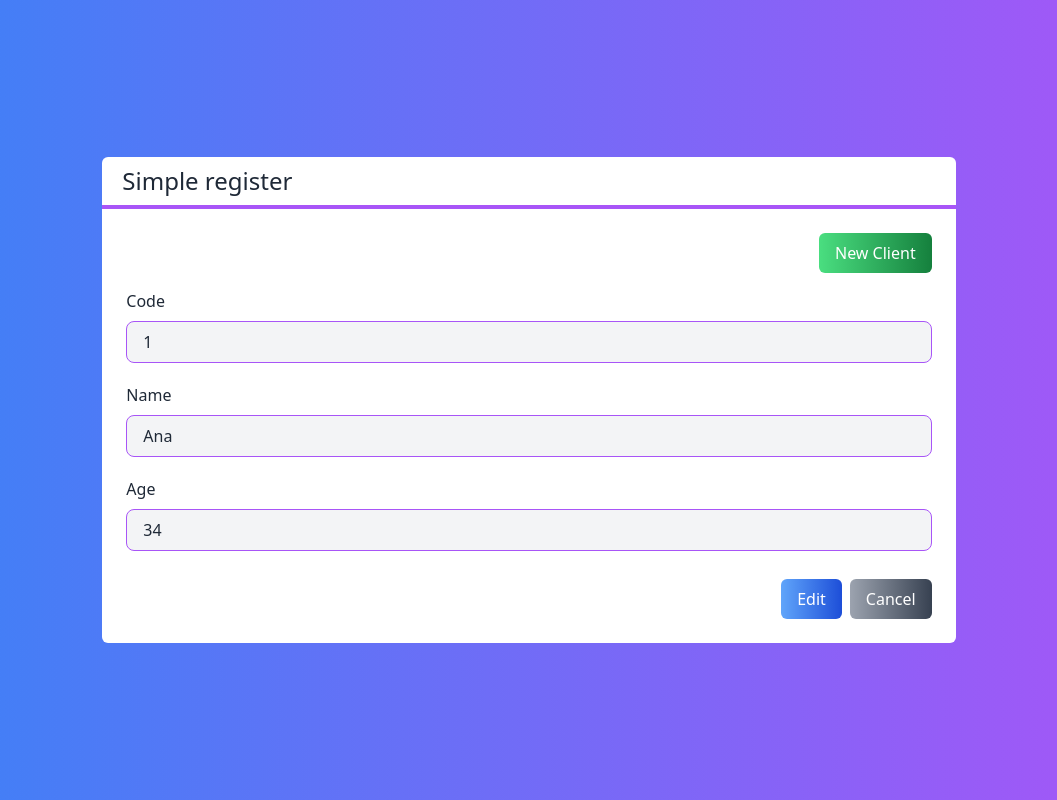
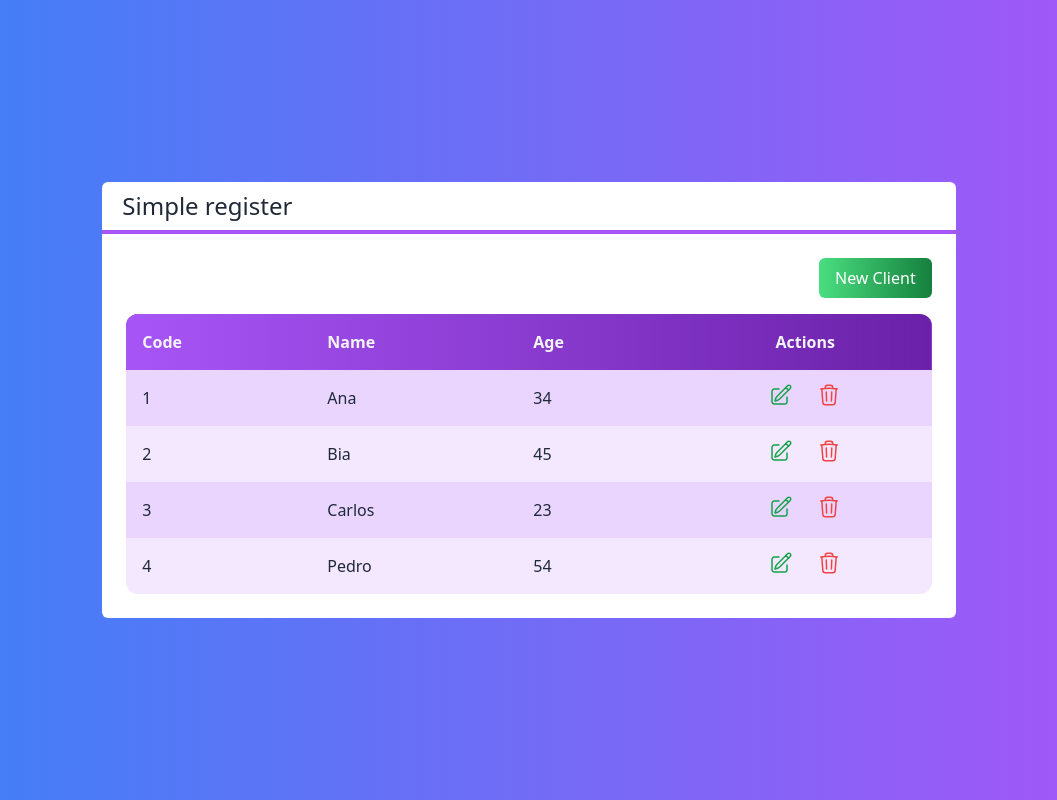
Before and after one commit to lexpierini/next-crud, a Next.js app: page / in a window 1280 px wide. Shown: the whole page, without its empty margins (111-1168 px from the left). Built offline with nearby package versions, Linux system fonts and the light colour scheme.

Commit message:
Switch between table and form

```diff
--- a/src/components/Button.tsx
+++ b/src/components/Button.tsx
@@ -4,6 +4,7 @@
   color?: 'green' | 'blue' | 'gray'
   className?: string
   children: ReactNode
+  onClick?: () => void
 }
 
 export default function Button(props: ButtonProps) {
@@ -11,6 +12,7 @@
 
   return (
     <button
+      onClick={props.onClick}
       className={`bg-gradient-to-r from-${cor}-400 to-${cor}-700 text-white
                   px-4 py-2 rounded-md ${props.className}`}
     >
--- a/src/components/Form.tsx
+++ b/src/components/Form.tsx
@@ -5,6 +5,8 @@
 
 type FormProps = {
   client: Client
+  onSave?: (client: Client) => void
+  onCancel?: () => void
 }
 
 export default function Form(props: FormProps) {
@@ -18,10 +20,14 @@
       <Input text="Name" value={name} onChange={setName} className="mb-5" />
       <Input text="Age" type="number" value={age} onChange={setAge} />
       <div className="flex justify-end mt-7">
-        <Button color="blue" className="mr-2">
+        <Button
+          color="blue"
+          onClick={() => props.onSave?.(new Client(name, Number(age), id))}
+          className="mr-2"
+        >
           {id ? 'Edit' : 'Save'}
         </Button>
-        <Button>Cancel</Button>
+        <Button onClick={props.onCancel}>Cancel</Button>
       </div>
     </div>
   )
--- a/src/pages/index.tsx
+++ b/src/pages/index.tsx
@@ -3,8 +3,11 @@
 import Layout from '@/components/Layout'
 import Table from '@/components/Table'
 import Client from '@/core/Client'
+import { useState } from 'react'
 
 export default function Home() {
+  const [show, setShow] = useState<'table' | 'form'>('table')
+
   const clients = [
     new Client('Ana', 34, '1'),
     new Client('Bia', 45, '2'),
@@ -14,6 +17,8 @@
 
   const selectedClient = (client: Client) => {}
 
+  const saveClient = (client: Client) => {}
+
   const deletedClient = (client: Client) => {}
 
   return (
@@ -22,17 +27,30 @@
                from-blue-500 to-purple-500 text-white"
     >
       <Layout title="Simple register">
+        {show === 'table' ? (
+          <>
             <div className="flex justify-end">
-          <Button color="green" className="mb-4">
+              <Button
+                color="green"
+                onClick={() => setShow('form')}
+                className="mb-4"
+              >
                 New Client
               </Button>
             </div>
-        {/* <Table
+            <Table
               clients={clients}
               selectedClient={selectedClient}
               deletedClient={deletedClient}
-        /> */}
-        <Form client={clients[0]} />
+            />
+          </>
+        ) : (
+          <Form
+            client={clients[0]}
+            onSave={saveClient}
+            onCancel={() => setShow('table')}
+          />
+        )}
       </Layout>
     </div>
   )
```
Lines whose indentation alone changed are shown as unchanged.
